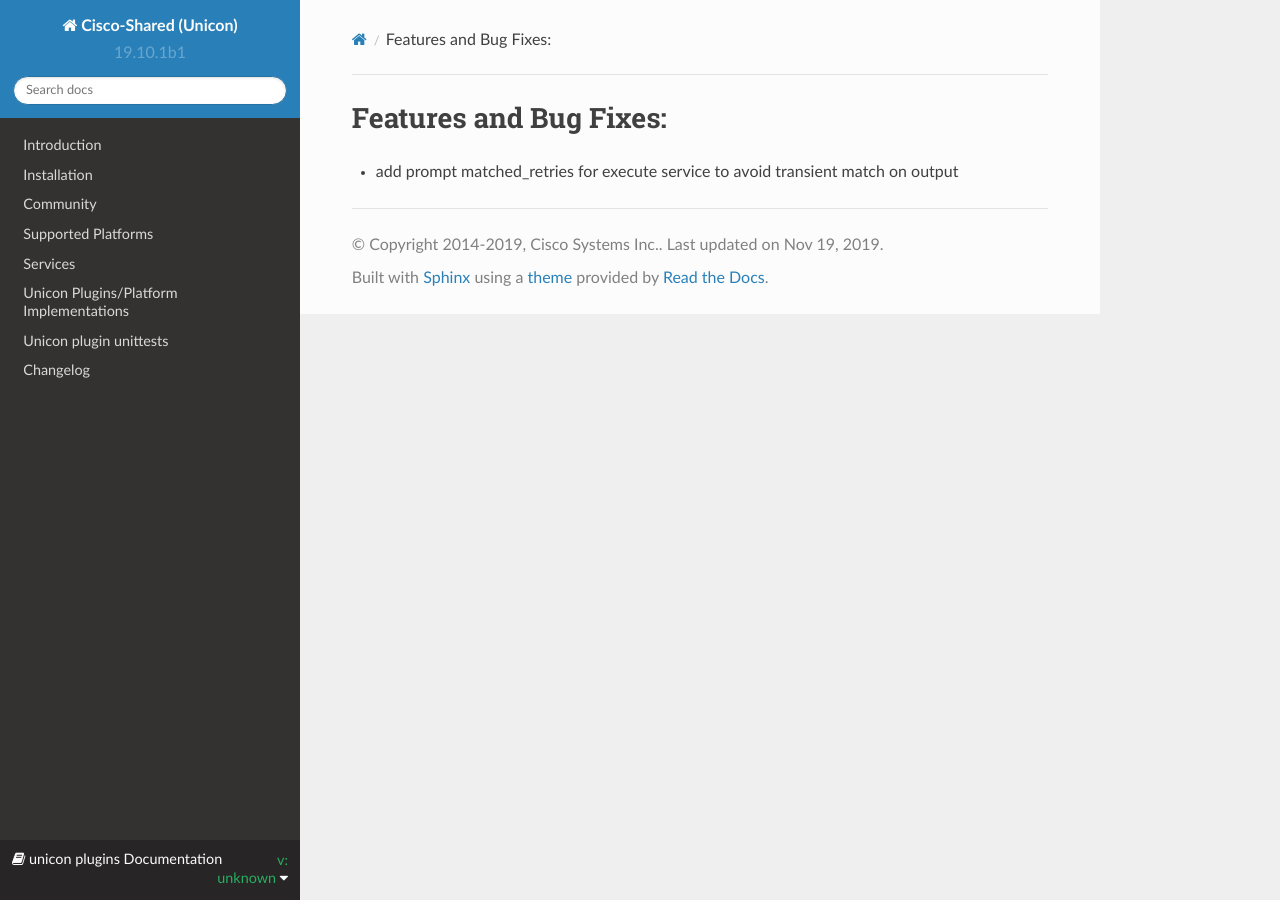
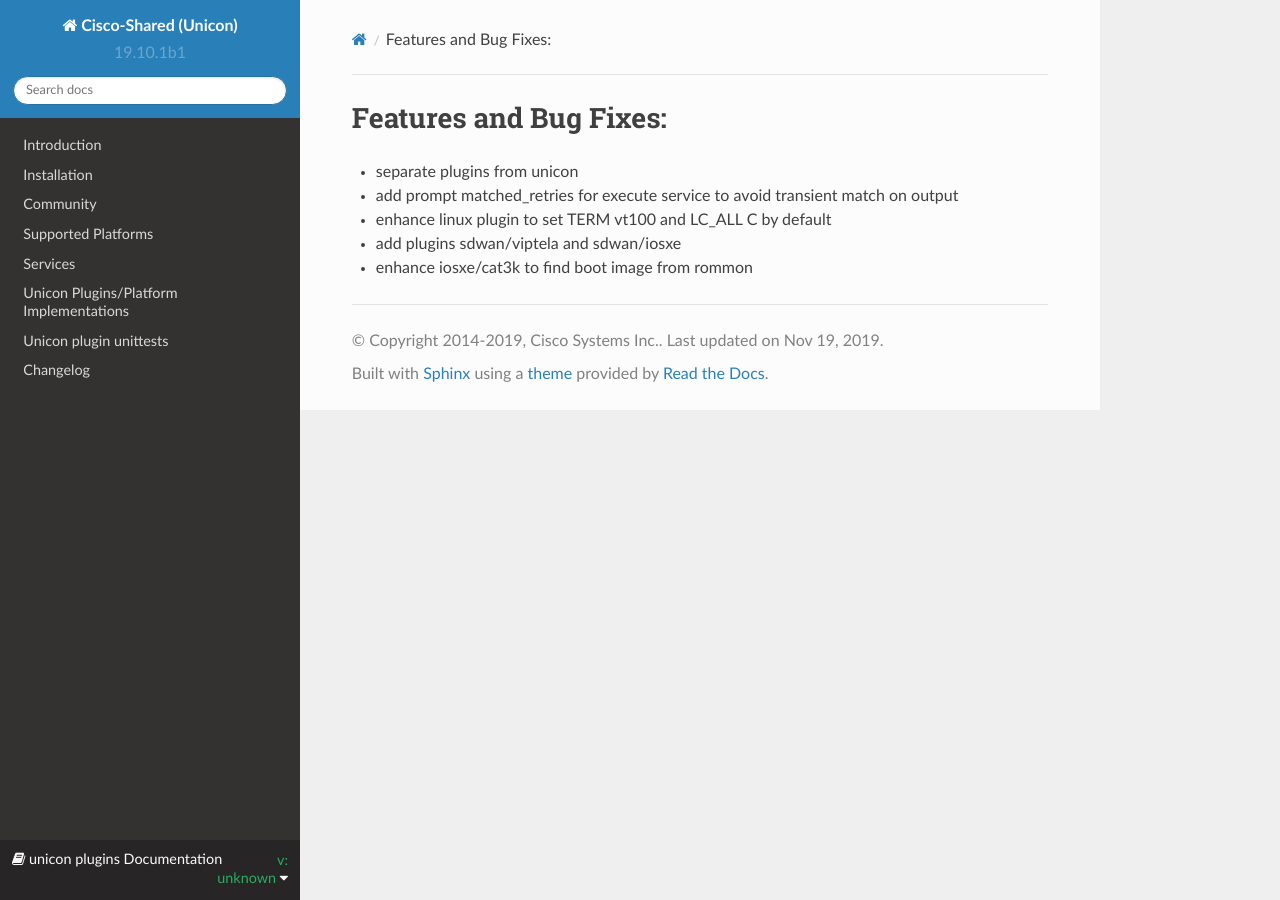
Before and after one commit to CiscoTestAutomation/unicon.plugins, a Sphinx documentation site: the page built from docs/changelog/undistributed.rst, in a window 1280 px wide. Built offline with Sphinx 7.4.7 and the Read the Docs theme 2.0.0, drawn with Linux system fonts in a browser that asks for light colours; pages that are not in the unit, such as notebooks, are missing from menus; the version number is read from the project's files by our own code.

Commit message:
update undistributed changelog

```diff
--- a/docs/changelog/undistributed.rst
+++ b/docs/changelog/undistributed.rst
@@ -1,4 +1,12 @@
 Features and Bug Fixes:
 ^^^^^^^^^^^^^^^^^^^^^^^
 
+- separate plugins from unicon
+
 - add prompt matched_retries for execute service to avoid transient match on output
+
+- enhance linux plugin to set TERM vt100 and LC_ALL C by default
+
+- add plugins sdwan/viptela and sdwan/iosxe
+
+- enhance iosxe/cat3k to find boot image from rommon
```
